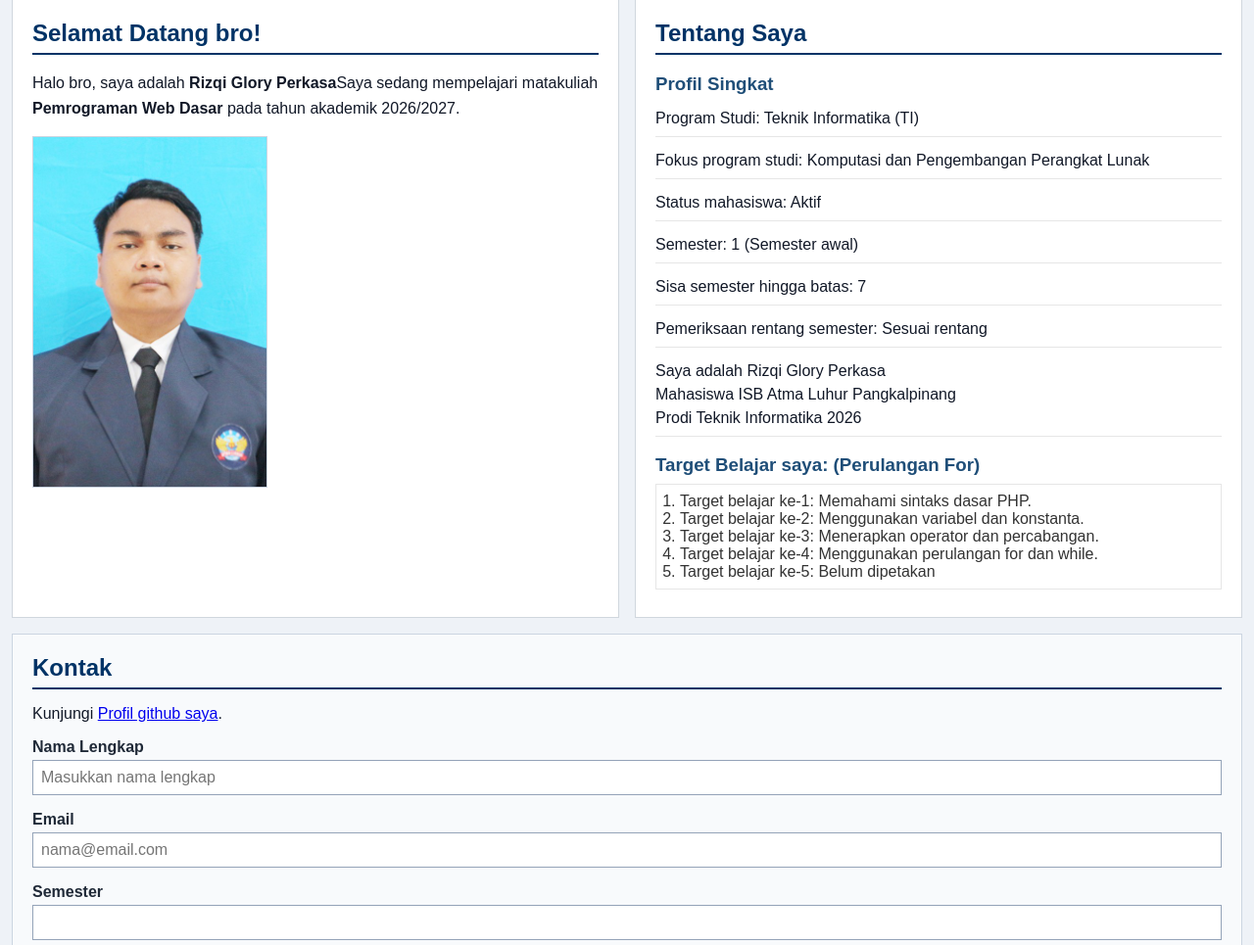
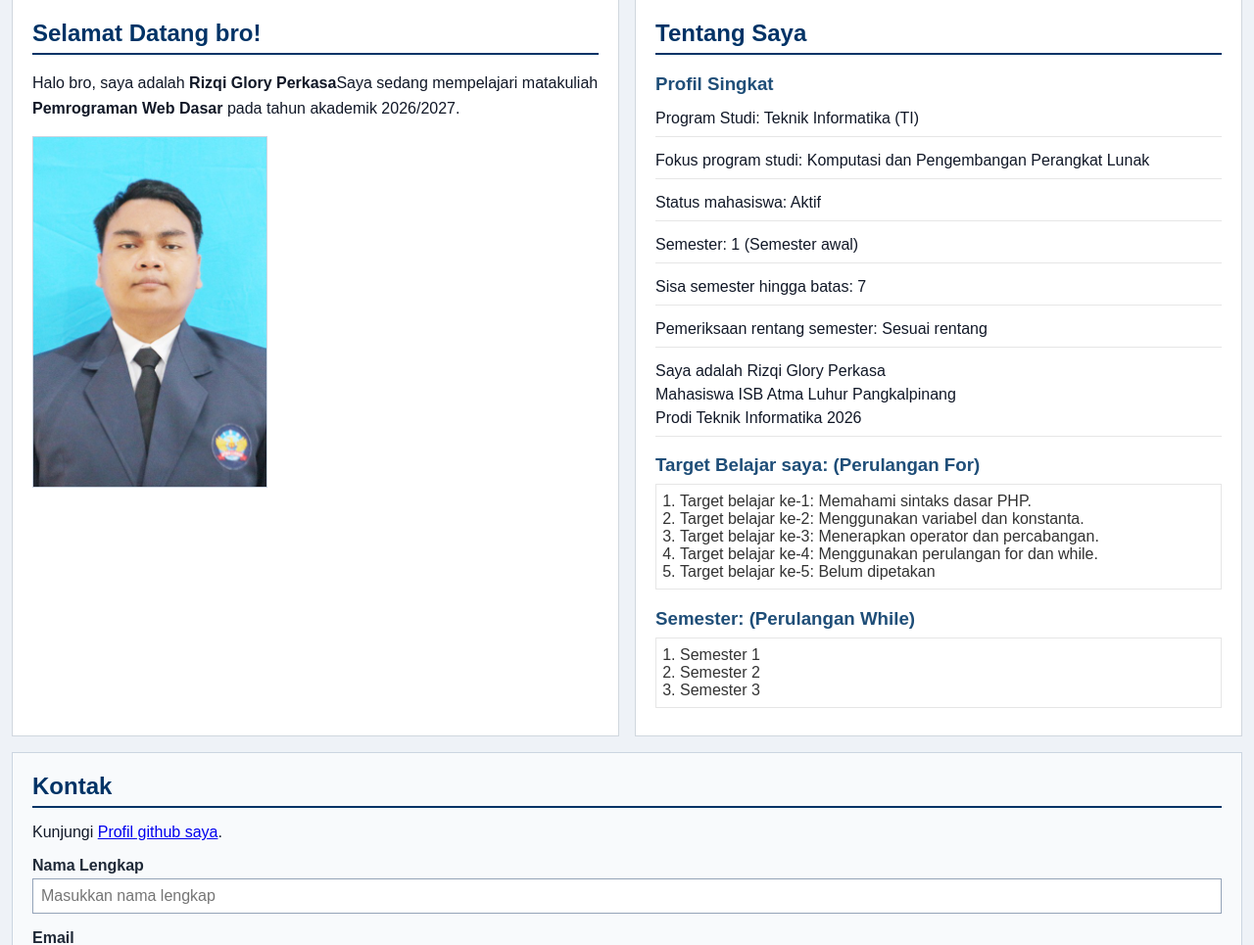
Before and after one commit to DC-Kiki/pwd-kk1020-2611510020, a PHP site: page /pertemuan-03/index.php in a window 1280 px wide. Shown: the part 157-1122 px from the top of the page at 98% size. Run offline with PHP 8.4, Linux system fonts and the light colour scheme.

Commit message:
Menambahkan perulangan While

```diff
--- a/pertemuan-03/index.php
+++ b/pertemuan-03/index.php
@@ -128,6 +128,18 @@ switch ($programStudi) {
           }
           ?>
         </ol>
+
+        <h3>Semester: (Perulangan While)</h3>
+        <ol>
+          <?php
+          $nomorSemester = 1;
+          while ($nomorSemester <= 3) {
+            echo "<li>Semester " . $nomorSemester . "</li>";
+            $nomorSemester++; // operator penugasan
+          }
+          ?>
+        </ol>
+
       </article>
     </section>
 
```
Also changed, not shown: pertemuan-03/README.md.
